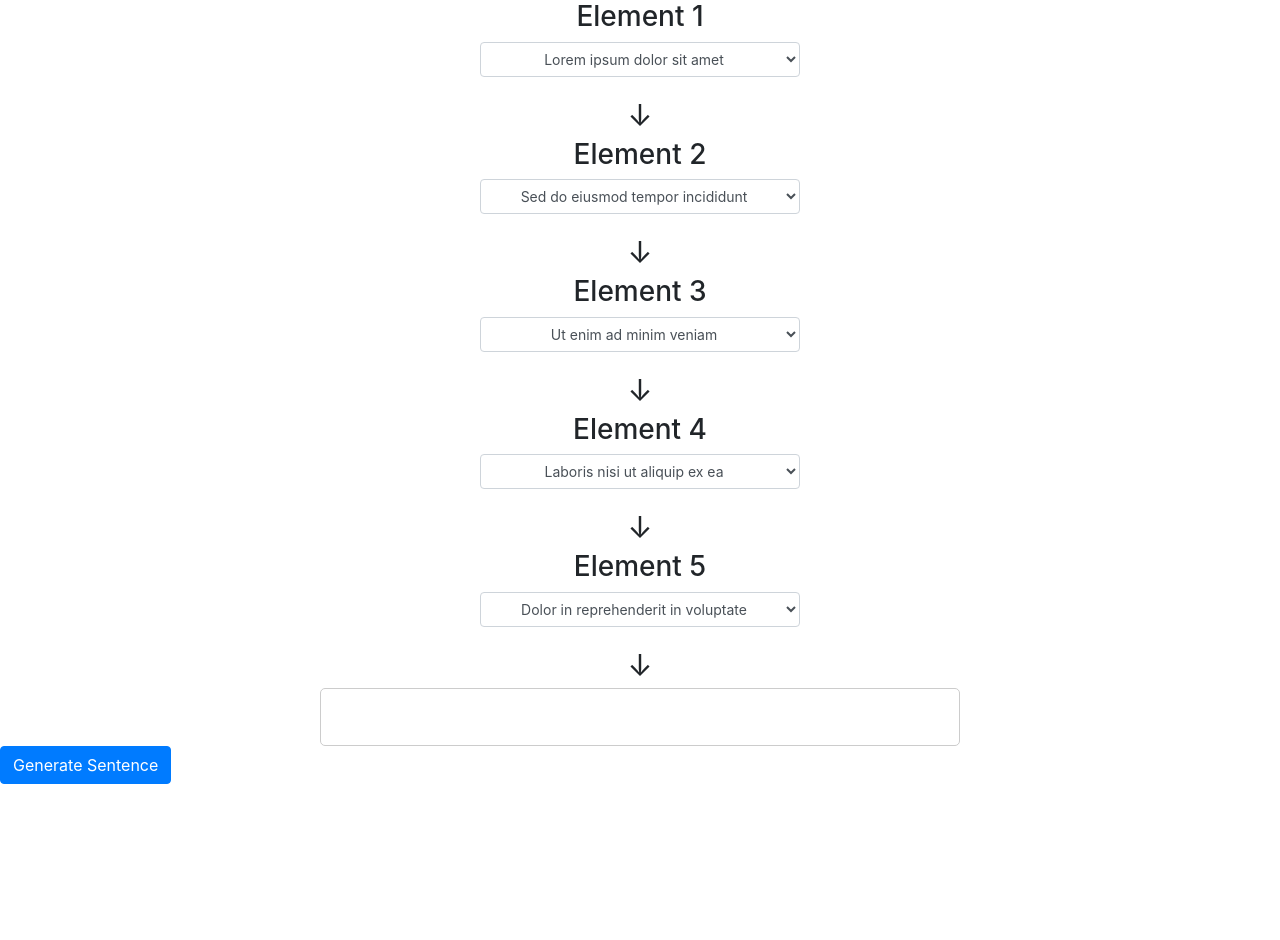
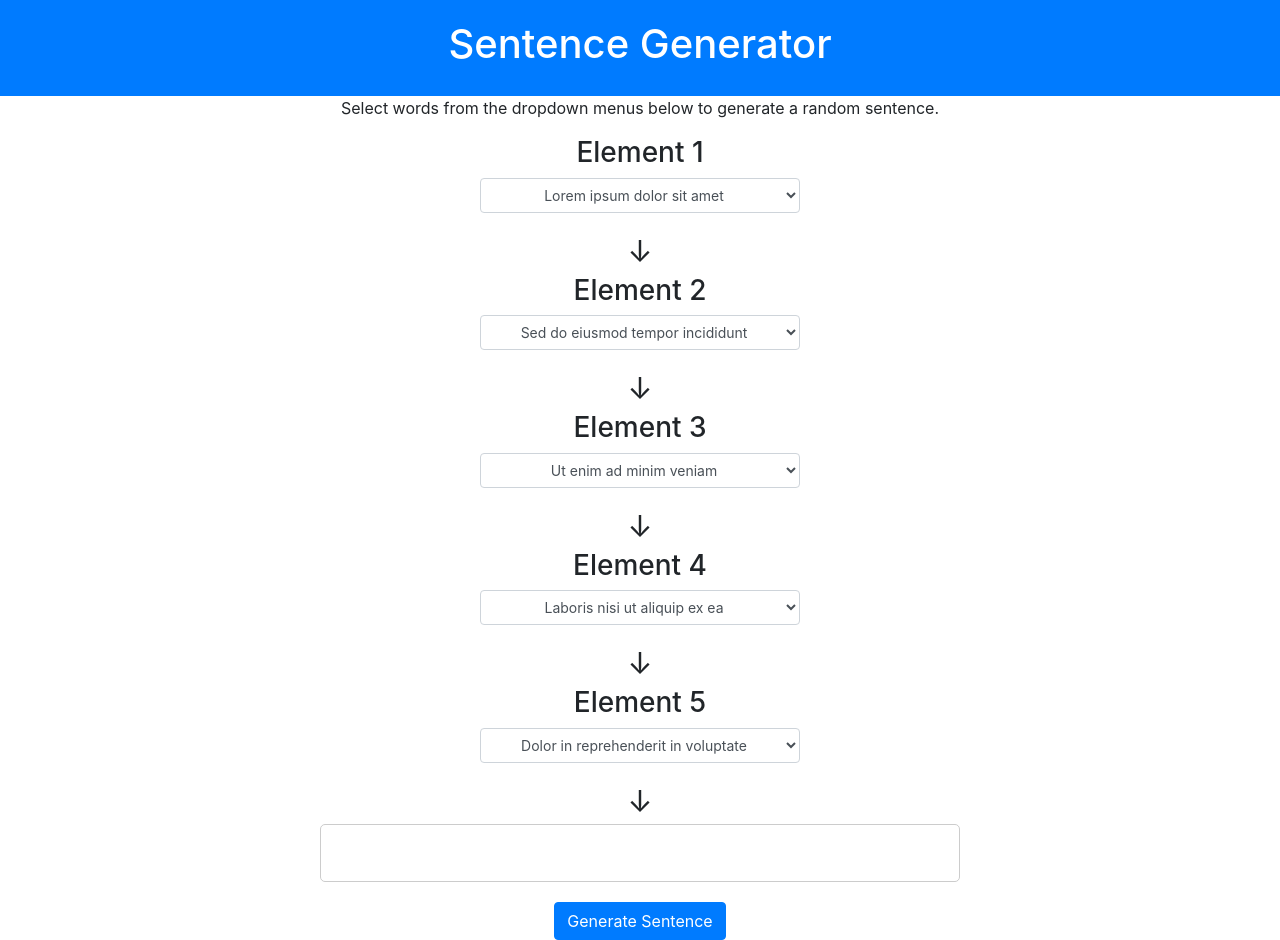
Before and after one commit to Ravster5/Graph2Text, a plain HTML site: page index.html in a window 1280 px wide. Before the commit the page ends 800 px from the top, so only its background shows below. Drawn offline with nearby package versions, Linux system fonts and the light colour scheme.

Commit message:
centred button

```diff
--- a/index.html
+++ b/index.html
@@ -5,6 +5,12 @@
   <link rel="stylesheet" href="https://maxcdn.bootstrapcdn.com/bootstrap/4.5.2/css/bootstrap.min.css">
 </head>
 <body>
+
+<div class="header">
+  <h1>Sentence Generator</h1>
+</div>
+
+<p>Select words from the dropdown menus below to generate a random sentence.</p>
 
 <h3>Element 1</h3>
 
@@ -65,7 +71,9 @@
   <p id="sentence"></p>
 </div>
 
+<div class="button-container">
 <button class="btn btn-primary generate-button" onclick="generateSentence()">Generate Sentence</button>
+</div>
 
 <script src="script.js"></script>
 
--- a/style.css
+++ b/style.css
@@ -15,6 +15,9 @@
   border: 1px solid #ccc;
   border-radius: 5px;
   text-align: center;
+
+  display: flex;
+  justify-content: center;
 }
 
 .arrow,
@@ -28,12 +31,26 @@ select.form-control {
   text-align: center;
 }
 
+.button-container{
+  text-align: center;
+}
+
 .generate-button {
-  display: block;
-  margin: 0 auto;
+  margin-top: 20px;
 }
 
 h3 {
   text-align: center;
   margin-bottom: 10px;
 }
+
+.header{
+  background-color: #007bff;
+  color: #fff;
+  padding: 20px;
+  text-align: center;
+}
+
+p {
+  text-align: center;
+}
```
